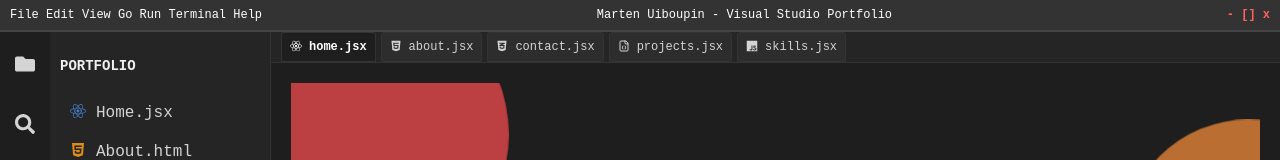
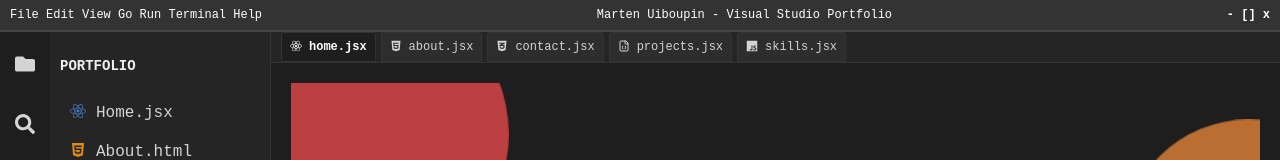
Before and after one commit to TheVaxly/code-portfolio, a React (Vite) app: page / in a window 1280 px wide. Shown: the top 160 px of the page. Built offline with nearby package versions, Linux system fonts and the light colour scheme.

Commit message:
header window-controls contrast

```diff
--- a/src/styles/Header.css
+++ b/src/styles/Header.css
@@ -15,7 +15,7 @@
 }
 
 .window-controls {
-  color: #ff6060;
+  color: #ffffff;
   font-weight: bold;
   cursor: pointer;
 }
```
